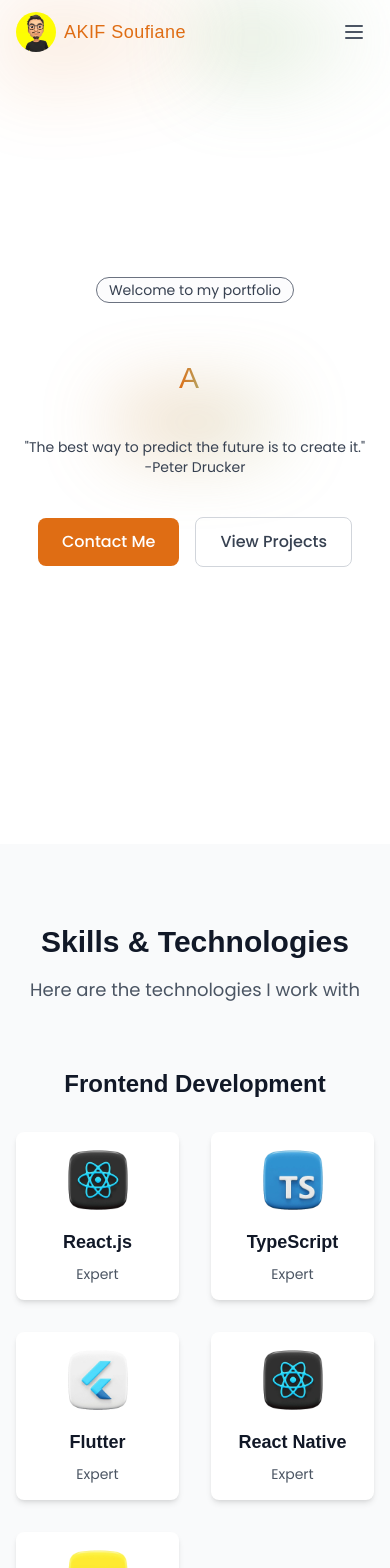
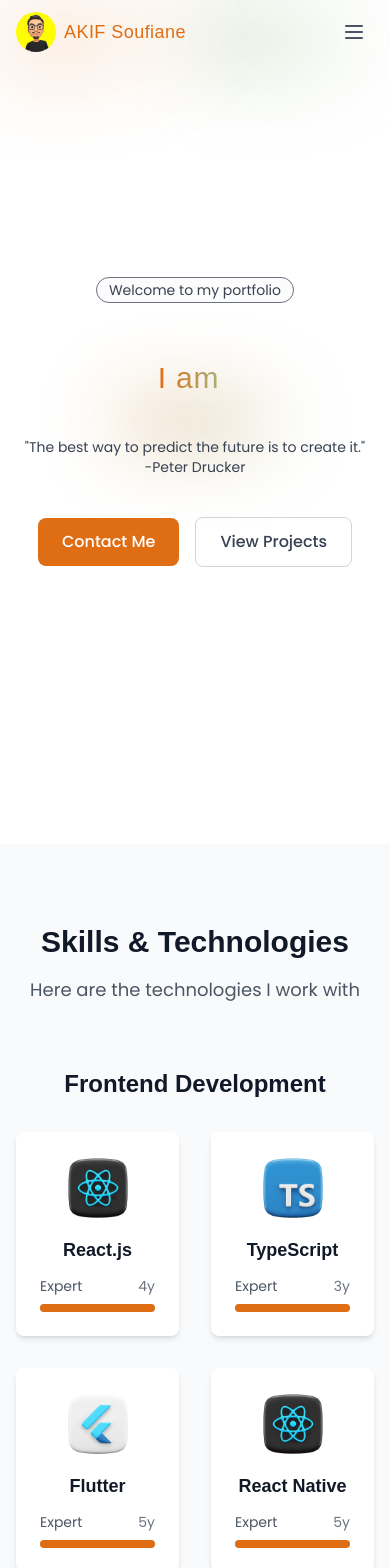
Before and after one commit to Soufianeakif/my-portfolio, a Next.js app: page / in a window 390 px wide. Shown: the top 1568 px of the page. Built offline with nearby package versions, Linux system fonts and the light colour scheme.

Commit message:
Add multi language fr/eng

```diff
--- a/src/app/about/page.tsx
+++ b/src/app/about/page.tsx
@@ -5,8 +5,10 @@ import { Footer } from '@/components/Footer';
 import Image from 'next/image';
 import content from '@/data/content.json';
 import { motion } from 'framer-motion';
+import { useLanguage } from '@/context/LanguageContext';
 
 export default function AboutPage() {
+  const { language } = useLanguage();
   return (
     <>
       <Header />
@@ -29,10 +31,10 @@ export default function AboutPage() {
               </h1>
               <div className="prose prose-lg dark:prose-invert max-w-none">
                 <p className="text-gray-600 dark:text-gray-300 mb-6">
-                  {content.about.description}
+                  {content.about[`description-${language}`]}
                 </p>
                 <ul className="space-y-2 mb-6">
-                  {content.about.details.map((detail, index) => (
+                  {content.about[`details-${language}`].map((detail, index) => (
                     <li key={index} className="text-gray-600 dark:text-gray-300">
                       {detail}
                     </li>
--- a/src/app/layout.tsx
+++ b/src/app/layout.tsx
@@ -2,6 +2,7 @@ import type { Metadata } from "next";
 import { Poppins } from "next/font/google";
 import "./globals.css";
 import { ThemeProvider } from "@/context/ThemeProvider";
+import { LanguageProvider } from "@/context/LanguageContext";
 
 const poppins = Poppins({
   subsets: ["latin"],
@@ -28,7 +29,9 @@ export default function RootLayout({
       </head>
       <body className={`${poppins.variable} font-poppins bg-white dark:bg-gray-950 text-gray-900 dark:text-white transition-colors`}>
         <ThemeProvider>
-          {children}
+          <LanguageProvider>
+            {children}
+          </LanguageProvider>
         </ThemeProvider>
       </body>
     </html>
--- a/src/components/Footer.tsx
+++ b/src/components/Footer.tsx
@@ -1,9 +1,11 @@
 'use client';
 
 import content from '@/data/content.json';
+import { useLanguage } from '@/context/LanguageContext';
 
 export const Footer = () => {
   const currentYear = new Date().getFullYear();
+  const { language } = useLanguage();
 
   return (
     <footer className="relative mt-16">
@@ -39,7 +41,7 @@ export const Footer = () => {
         {/* Copyright */}
         <div className="border-t border-gray-200 dark:border-gray-800">
           <p className="py-8 text-sm text-center text-gray-600 dark:text-gray-400 font-poppins">
-            {content.footer.copyright} - {currentYear}.
+            {content.footer[`copyright-${language}`]} - {currentYear}.
           </p>
         </div>
       </div>
--- a/src/components/Header.tsx
+++ b/src/components/Header.tsx
@@ -6,11 +6,13 @@ import { usePathname } from 'next/navigation';
 import content from '@/data/content.json';
 import Image from 'next/image';
 import { useTheme } from '@/context/ThemeProvider';
+import { useLanguage } from '@/context/LanguageContext';
 
 export const Header = () => {
   const [isOpen, setIsOpen] = useState(false);
   const pathname = usePathname();
   const { theme, toggleTheme } = useTheme();
+  const { language, toggleLanguage } = useLanguage();
   const [scrolled, setScrolled] = useState(false);
 
   // Close mobile menu when route changes
@@ -60,9 +62,27 @@ export const Header = () => {
                     : 'text-gray-600 dark:text-gray-400 hover:text-[#DF6D14] dark:hover:text-[#9DC08B]'
                 }`}
               >
-                {item.title}
+                {item[`title-${language}`]}
               </Link>
             ))}
+
+            {/* Language Toggle */}
+            <button
+              onClick={toggleLanguage}
+              className="hidden md:flex items-center gap-2 px-3 py-1.5 rounded-lg bg-gray-100 dark:bg-gray-800 text-gray-600 dark:text-gray-400 hover:text-[#DF6D14] dark:hover:text-[#9DC08B] border border-gray-200 dark:border-gray-700 transition-colors"
+              aria-label={`Switch to ${language === 'eng' ? 'French' : 'English'}`}
+            >
+              <div className="relative w-5 h-5 rounded-full overflow-hidden">
+                <Image
+                  src={`/images/flags/${language === 'eng' ? 'fr' : 'uk'}.svg`}
+                  alt={language === 'eng' ? 'French flag' : 'UK flag'}
+                  fill
+                  sizes="20px"
+                  className="object-cover"
+                />
+              </div>
+              <span className="text-sm font-medium">{language === 'eng' ? 'Français' : 'English'}</span>
+            </button>
 
             {/* Theme Toggle - Desktop Only */}
             <button
@@ -120,15 +140,30 @@ export const Header = () => {
               <Link
                 key={index}
                 href={item.path}
-                className={`block px-4 py-2 rounded-lg font-poppins text-sm transition-colors ${
-                  pathname === item.path
-                    ? 'text-[#DF6D14] dark:text-[#9DC08B] bg-gray-100 dark:bg-gray-800'
-                    : 'text-gray-600 dark:text-gray-400 hover:text-[#DF6D14] dark:hover:text-[#9DC08B] hover:bg-gray-100 dark:hover:bg-gray-800'
-                }`}
+                className="block w-full px-4 py-2 text-sm text-gray-600 dark:text-gray-400 hover:text-[#DF6D14] dark:hover:text-[#9DC08B] hover:bg-gray-100 dark:hover:bg-gray-800 transition-colors"
+                onClick={() => setIsOpen(false)}
               >
-                {item.title}
+                {item[`title-${language}`]}
               </Link>
             ))}
+
+            {/* Language Toggle */}
+            <button
+              onClick={toggleLanguage}
+              className="md:hidden w-full flex items-center gap-3 px-4 py-2 rounded-lg font-poppins text-sm text-gray-600 dark:text-gray-400 hover:text-[#DF6D14] dark:hover:text-[#9DC08B] hover:bg-gray-100 dark:hover:bg-gray-800 transition-colors"
+              aria-label={`Switch to ${language === 'eng' ? 'French' : 'English'}`}
+            >
+              <div className="relative w-6 h-6 rounded-full overflow-hidden">
+                <Image
+                  src={`/images/flags/${language === 'eng' ? 'fr' : 'uk'}.svg`}
+                  alt={language === 'eng' ? 'French flag' : 'UK flag'}
+                  fill
+                  sizes="24px"
+                  className="object-cover"
+                />
+              </div>
+              <span>{language === 'eng' ? 'Français' : 'English'}</span>
+            </button>
 
             {/* Theme Toggle - Mobile Only */}
             <button
--- a/src/components/HeroSection.tsx
+++ b/src/components/HeroSection.tsx
@@ -3,8 +3,11 @@
 import Link from 'next/link';
 import content from '@/data/content.json';
 import { TypeAnimation } from 'react-type-animation';
+import { useLanguage } from '@/context/LanguageContext';
 
 export const HeroSection = () => {
+  const { language } = useLanguage();
+
   return (
     <section className="min-h-screen bg-white dark:bg-gray-950 flex items-center">
       <div className="absolute top-0 inset-x-0 h-64 flex items-start">
@@ -18,7 +21,7 @@ export const HeroSection = () => {
 
       <div className="relative mx-auto lg:max-w-7xl w-full px-5 sm:px-10 md:px-12 lg:px-5 text-center space-y-10">
         <span className="border border-gray-500 px-3 py-0.5 rounded-full bg-gray-50 dark:bg-gray-950 bg-opacity-50 text-gray-700 dark:text-gray-300 inline-block mb-4 text-sm sm:text-base font-poppins">
-          Welcome to my portfolio
+          {language === 'eng' ? 'Welcome to my portfolio' : 'Bienvenue dans mon portfolio'}
         </span>
         <div className="text-gray-900 dark:text-white mx-auto max-w-5xl font-bebas text-3xl sm:text-4xl md:text-5xl lg:text-6xl xl:text-7xl tracking-wide">
           <TypeAnimation
@@ -27,7 +30,7 @@ export const HeroSection = () => {
               1000,
               '|',
               500,
-              'A Full Stack Developer',
+              content.hero[`title-${language}`],
               1000,
             ]}
             wrapper="div"
@@ -42,20 +45,20 @@ export const HeroSection = () => {
           />
         </div>
         <p className="text-gray-700 dark:text-gray-300 mx-auto max-w-2xl text-sm sm:text-base md:text-lg font-poppins">
-          {content.hero.description}
+          {content.hero[`description-${language}`]}
         </p>
         <div className="flex justify-center items-center flex-wrap mx-auto gap-4">
           <Link
             href="/contact"
             className="px-6 py-3 rounded-lg bg-[#DF6D14] text-white font-medium hover:bg-[#DF6D14]/90 transition-colors duration-200 font-poppins"
           >
-            Contact Me
+            {language === 'eng' ? 'Contact Me' : 'Me Contacter'}
           </Link>
           <Link
             href="/projects"
             className="px-6 py-3 rounded-lg border border-gray-300 dark:border-gray-700 text-gray-700 dark:text-gray-300 font-medium hover:border-[#DF6D14] hover:text-[#DF6D14] dark:hover:border-[#9DC08B] dark:hover:text-[#9DC08B] transition-colors duration-200 font-poppins"
           >
-            View Projects
+            {language === 'eng' ? 'View Projects' : 'Voir les Projets'}
           </Link>
         </div>
       </div>
--- /dev/null
+++ b/src/components/LanguageSwitcher.jsx
@@ -0,0 +1,19 @@
+'use client';
+
+import React from 'react';
+import { useLanguage } from '../context/LanguageContext';
+
+const LanguageSwitcher = () => {
+  const { language, toggleLanguage } = useLanguage();
+
+  return (
+    <button
+      onClick={toggleLanguage}
+      className="px-3 py-1 rounded-md bg-gray-800 text-white hover:bg-gray-700 transition-colors"
+    >
+      {language === 'eng' ? 'FR' : 'EN'}
+    </button>
+  );
+};
+
+export default LanguageSwitcher;
--- a/src/components/ProjectSection.tsx
+++ b/src/components/ProjectSection.tsx
@@ -4,8 +4,11 @@ import { motion } from 'framer-motion';
 import Image from 'next/image';
 import Link from 'next/link';
 import content from '@/data/content.json';
+import { useLanguage } from '@/context/LanguageContext';
 
 export const ProjectSection = () => {
+  const { language } = useLanguage();
+
   return (
     <section className="py-20 bg-white dark:bg-gray-800 transition-colors">
       <div className="max-w-7xl mx-auto px-4 sm:px-6 lg:px-8">
@@ -17,10 +20,10 @@ export const ProjectSection = () => {
           className="text-center mb-16"
         >
           <h2 className="text-3xl md:text-4xl font-bold text-gray-900 dark:text-white mb-4">
-            Featured Projects
+            {language === 'eng' ? 'Featured Projects' : 'Projets en Vedette'}
           </h2>
           <p className="text-lg text-gray-600 dark:text-gray-300">
-            Some of my recent work and contributions
+            {language === 'eng' ? 'Some of my recent work and contributions' : 'Quelques-uns de mes travaux et contributions récents'}
           </p>
         </motion.div>
 
@@ -49,7 +52,7 @@ export const ProjectSection = () => {
                   {project.name}
                 </h3>
                 <p className="text-gray-600 dark:text-gray-300 mb-4">
-                  {project.description}
+                  {project[`description-${language}`]}
                 </p>
                 <div className="flex flex-wrap gap-2 mb-4">
                   {project.technologies.map((tech, techIndex) => (
@@ -69,7 +72,7 @@ export const ProjectSection = () => {
                       rel="noopener noreferrer"
                       className="text-indigo-600 dark:text-indigo-400 hover:text-indigo-700 dark:hover:text-indigo-300 font-medium"
                     >
-                      View Project
+                      {language === 'eng' ? 'View Project' : 'Voir le Projet'}
                     </Link>
                   )}
                 </div>
@@ -89,7 +92,7 @@ export const ProjectSection = () => {
             href="/projects"
             className="inline-flex items-center px-6 py-3 border border-transparent text-base font-medium rounded-md text-white bg-indigo-600 hover:bg-indigo-700 dark:bg-indigo-500 dark:hover:bg-indigo-600 transition-colors"
           >
-            View All Projects
+            {language === 'eng' ? 'View All Projects' : 'Voir Tous les Projets'}
           </Link>
         </motion.div>
       </div>
--- a/src/components/SkillsSection.tsx
+++ b/src/components/SkillsSection.tsx
@@ -3,6 +3,7 @@
 import { motion } from 'framer-motion';
 import Image from 'next/image';
 import content from '@/data/content.json';
+import { useLanguage } from '@/context/LanguageContext';
 
 interface SkillsSectionProps {
   showHeader?: boolean;
@@ -10,7 +11,8 @@ interface SkillsSectionProps {
 
 interface SkillCategory {
   name: string;
-  level: string;
+  'level-eng': string;
+  'level-fr': string;
   icon: string;
   yearsOfExperience: number;
 }
@@ -25,7 +27,22 @@ interface SkillsContent {
 
 const skillsContent = content.skills as SkillsContent;
 
+const getProgressValue = (level: string) => {
+  const levels: { [key: string]: number } = {
+    'Beginner': 25,
+    'Intermediate': 50,
+    'Advanced': 75,
+    'Expert': 100,
+    'Débutant': 25,
+    'Intermédiaire': 50,
+    'Avancé': 75,
+    'Expert': 100
+  };
+  return levels[level] || 50;
+};
+
 export const SkillsSection = ({ showHeader = true }: SkillsSectionProps) => {
+  const { language } = useLanguage();
   const categories = Object.keys(skillsContent);
 
   return (
@@ -68,22 +85,38 @@ export const SkillsSection = ({ showHeader = true }: SkillsSectionProps) => {
                     whileInView={{ opacity: 1, scale: 1 }}
                     viewport={{ once: true, margin: "-50px" }}
                     transition={{ duration: 0.4, delay: skillIndex * 0.1 }}
-                    className="bg-white dark:bg-gray-800 rounded-lg shadow-md hover:shadow-lg transition-shadow"
+                    className="bg-white dark:bg-gray-800 rounded-lg shadow-md hover:shadow-lg transition-shadow p-6"
                   >
-                    <div className="flex flex-col items-center p-4">
-                      <Image
-                        src={skill.icon}
-                        alt={skill.name}
-                        width={64}
-                        height={64}
-                        className="mb-4"
-                      />
-                      <h4 className="text-lg font-semibold text-gray-900 dark:text-white mb-2">
+                    <div className="flex flex-col items-center">
+                      <div className="relative w-16 h-16 mb-4">
+                        <Image
+                          src={skill.icon}
+                          alt={skill.name}
+                          fill
+                          className="object-contain"
+                        />
+                      </div>
+                      <h4 className="text-lg font-semibold text-gray-900 dark:text-white mb-3">
                         {skill.name}
                       </h4>
-                      <p className="text-sm text-gray-600 dark:text-gray-300">
-                        {skill.level}
-                      </p>
+                      <div className="w-full space-y-2">
+                        <div className="flex justify-between items-center text-sm">
+                          <span className="text-gray-600 dark:text-gray-300">
+                            {skill[`level-${language}`]}
+                          </span>
+                          <span className="text-gray-500 dark:text-gray-400">
+                            {skill.yearsOfExperience}y
+                          </span>
+                        </div>
+                        <div className="w-full bg-gray-200 dark:bg-gray-700 rounded-full h-2">
+                          <motion.div
+                            initial={{ width: 0 }}
+                            animate={{ width: `${getProgressValue(skill[`level-${language}`])}%` }}
+                            transition={{ duration: 1, delay: 0.5 }}
+                            className="h-full rounded-full bg-[#DF6D14] dark:bg-[#9DC08B]"
+                          />
+                        </div>
+                      </div>
                     </div>
                   </motion.div>
                 ))}
--- /dev/null
+++ b/src/context/LanguageContext.jsx
@@ -0,0 +1,27 @@
+'use client';
+
+import React, { createContext, useState, useContext } from 'react';
+
+const LanguageContext = createContext();
+
+export const LanguageProvider = ({ children }) => {
+  const [language, setLanguage] = useState('eng'); // Default language is English
+
+  const toggleLanguage = () => {
+    setLanguage(prevLang => prevLang === 'eng' ? 'fr' : 'eng');
+  };
+
+  return (
+    <LanguageContext.Provider value={{ language, toggleLanguage }}>
+      {children}
+    </LanguageContext.Provider>
+  );
+};
+
+export const useLanguage = () => {
+  const context = useContext(LanguageContext);
+  if (!context) {
+    throw new Error('useLanguage must be used within a LanguageProvider');
+  }
+  return context;
+};
--- a/src/data/content.json
+++ b/src/data/content.json
@@ -2,17 +2,40 @@
   "header": {
     "name": "AKIF Soufiane",
     "navigation": [
-      { "title": "Home", "path": "/" },
-      { "title": "About", "path": "/about" },
-      { "title": "Contact", "path": "/contact" },
-      { "title": "Skills", "path": "/skills" },
-      { "title": "Projects", "path": "/projects" }
+      {
+        "title-eng": "Home",
+        "title-fr": "Accueil",
+        "path": "/"
+      },
+      {
+        "title-eng": "About",
+        "title-fr": "À propos",
+        "path": "/about"
+      },
+      {
+        "title-eng": "Contact",
+        "title-fr": "Contact",
+        "path": "/contact"
+      },
+      {
+        "title-eng": "Skills",
+        "title-fr": "Compétences",
+        "path": "/skills"
+      },
+      {
+        "title-eng": "Projects",
+        "title-fr": "Projets",
+        "path": "/projects"
+      }
     ]
   },
   "hero": {
-    "title": "Full Stack Developer",
-    "subtitle": "Building digital experiences with modern technologies",
-    "description": "\"The best way to predict the future is to create it.\" -Peter Drucker",
+    "title-eng": "Full Stack Developer",
+    "title-fr": "Developpeur Full Stack",
+    "subtitle-eng": "Building digital experiences with modern technologies",
+    "subtitle-fr": "Construire des experiences digitales avec les technologies modernes",
+    "description-eng": "\"The best way to predict the future is to create it.\" -Peter Drucker",
+    "description-fr": "\"La meilleure façon de prédire le futur est de le creer.\" -Peter Drucker",
     "cta": [
       {
         "text": "View Projects",
@@ -28,31 +51,36 @@
     "Frontend Development": [
       {
         "name": "React.js",
-        "level": "Expert",
+        "level-eng": "Expert",
+        "level-fr": "Expert",
         "icon": "/images/skills/reactjs.webp",
         "yearsOfExperience": 4
       },
       {
         "name": "TypeScript",
-        "level": "Expert",
+        "level-eng": "Expert",
+        "level-fr": "Expert",
         "icon": "/images/skills/typescript.webp",
         "yearsOfExperience": 3
       },
       {
         "name": "Flutter",
-        "level": "Expert",
+        "level-eng": "Expert",
+        "level-fr": "Expert",
         "icon": "/images/skills/flutter.webp",
         "yearsOfExperience": 5
       },
       {
         "name": "React Native",
-        "level": "Expert",
+        "level-eng": "Expert",
+        "level-fr": "Expert",
         "icon": "/images/skills/reactjs.webp",
         "yearsOfExperience": 5
       },
       {
         "name": "JavaScript",
-        "level": "Expert",
+        "level-eng": "Expert",
+        "level-fr": "Expert",
         "icon": "/images/skills/javascript.webp",
         "yearsOfExperience": 5
       }
@@ -60,31 +88,36 @@
     "Backend Development": [
       {
         "name": "PHP",
-        "level": "Advanced",
+        "level-eng": "Advanced",
+        "level-fr": "Advanced",
         "icon": "/images/skills/php.webp",
         "yearsOfExperience": 5
       },
       {
         "name": "Node.js",
-        "level": "Advanced",
+        "level-eng": "Advanced",
+        "level-fr": "Advanced",
         "icon": "/images/skills/nodejs.webp",
         "yearsOfExperience": 4
       },
       {
         "name": "Laravel",
-        "level": "Advanced",
+        "level-eng": "Advanced",
+        "level-fr": "Advanced",
         "icon": "/images/skills/laravel.webp",
         "yearsOfExperience": 4
       },
       {
         "name": "MySQL",
-        "level": "Advanced",
+        "level-eng": "Advanced",
+        "level-fr": "Advanced",
         "icon": "/images/skills/mysql.webp",
         "yearsOfExperience": 4
       },
       {
         "name": "MongoDB",
-        "level": "Intermediate",
+        "level-eng": "Intermediate",
+        "level-fr": "Intermediate",
         "icon": "/images/skills/mongodb.webp",
         "yearsOfExperience": 2
       }
@@ -92,13 +125,15 @@
     "DevOps & Tools": [
       {
         "name": "Git",
-        "level": "Advanced",
+        "level-eng": "Advanced",
+        "level-fr": "Advanced",
         "icon": "/images/skills/git.webp",
         "yearsOfExperience": 4
       },
       {
         "name": "Docker",
-        "level": "Intermediate",
+        "level-eng": "Intermediate",
+        "level-fr": "Intermediate",
         "icon": "/images/skills/docker.webp",
         "yearsOfExperience": 2
       }
@@ -106,13 +141,15 @@
     "Design & Modeling": [
       {
         "name": "UML",
-        "level": "Advanced",
+        "level-eng": "Advanced",
+        "level-fr": "Advanced",
         "icon": "/images/skills/uml.webp",
         "yearsOfExperience": 3
       },
       {
         "name": "Figma",
-        "level": "Intermediate",
+        "level-eng": "Intermediate",
+        "level-fr": "Intermediate",
         "icon": "/images/skills/figma.webp",
         "yearsOfExperience": 2
       }
@@ -120,20 +157,29 @@
     "Methodologies": [
       {
         "name": "Agile-Scrum",
-        "level": "Advanced",
+        "level-eng": "Advanced",
+        "level-fr": "Advanced",
         "icon": "/images/skills/agile.webp",
         "yearsOfExperience": 3
       }
     ]
   },
   "about": {
-    "title": "About Me",
-    "description": "Passionate full-stack developer specializing in Laravel, React, Flutter, and Node.js, with expertise in database management, API development, and UI/UX design. I build scalable SaaS solutions, mobile apps, and custom web platforms. Experienced in Agile development and cloud deployment, I thrive on solving complex technical challenges and delivering high-quality, user-centric applications.",
+    "title-eng": "About Me",
+    "title-fr": "A propos de Moi",
+    "description-eng": "Passionate full-stack developer specializing in Laravel, React, Flutter, and Node.js, with expertise in database management, API development, and UI/UX design. I build scalable SaaS solutions, mobile apps, and custom web platforms. Experienced in Agile development and cloud deployment, I thrive on solving complex technical challenges and delivering high-quality, user-centric applications.",
+    "description-fr": "Developpeur full-stack passionné spécialisé dans Laravel, React, Flutter et Node.js, avec expertise dans la gestion de bases de données, le développement d'APIs et la conception d'interfaces utilisateur/UX. Je construis des solutions SaaS scalables, des applications mobiles et des plateformes web personnalisées. Experiencé dans le développement agile et la déploiement en nuage, j'ai pour objectif de trouver des solutions innovantes à des problèmes techniques complexes et de fournir des applications utilisateurs de haute qualité.",
     "image": "/images/logo.webp",
-    "details": [
+    "details-eng": [
       "🎓 Computer Science Graduate",
       "📚 Continuous Learner staying ahead with the latest tech trends",
       "💻 Software Engineer with experience in SaaS",
+      "🚀 Entrepreneurial Mindset"
+    ],
+    "details-fr": [
+      "🎓 Diplôme d'Informatique",
+      "📚 Apprenant continu restant en avance avec les dernières tendances technologiques",
+      "💻 Developpeur logiciel avec exprience dans les SaaS",
       "🚀 Entrepreneurial Mindset"
     ]
   },
@@ -141,7 +187,8 @@
     {
       "id": 1,
       "name": "Centre d'affaire",
-      "description": "A serviced office is an office or office building that is fully equipped and managed by a facility management company.",
+      "description-eng": "A serviced office is an office or office building that is fully equipped and managed by a facility management company.",
+      "description-fr": "Un bureau de service est un bureau ou un immeuble qui est entièrement équipé et géré par une entreprise de gestion de l'entrepot.",
       "logo": "/images/projects/centredaffaire.gif",
       "link": "https://centredaffaire.rf.gd/",
       "technologies": ["HTML/CSS/JS", "Tailwindcss", "PHP", "MySql"]
@@ -149,7 +196,8 @@
     {
       "id": 2,
       "name": "Up or Nah?",
-      "description": "Designed to test players' knowledge of popular search trends while keeping them entertained.",
+      "description-eng": "Designed to test players' knowledge of popular search trends while keeping them entertained.",
+      "description-fr": "Construit pour tester les connaissances des joueurs des tendances de recherche populaires tout en les gardant amusés.",
       "logo": "/images/projects/upornah.gif",
       "link": "https://github.com/Soufianeakif/up-or-nah",
       "technologies": ["TypeScript", "React Native", "Expo"]
@@ -160,6 +208,7 @@
       { "platform": "GitHub", "url": "https://github.com/Soufianeakif" },
       { "platform": "LinkedIn", "url": "https://linkedin.com/in/soufiane-akif" }
     ],
-    "copyright": "Created with ❤️ by AKIF Soufiane"
+    "copyright-eng": "Created with ❤️ by AKIF Soufiane",
+    "copyright-fr": "Créé avec ❤️ par AKIF Soufiane"
   }
 }
```
Also changed, not shown: src/hooks/useTranslation.ts (added, +16 -0 lines), public/images/flags/fr.svg (added), public/images/flags/uk.svg (added).
